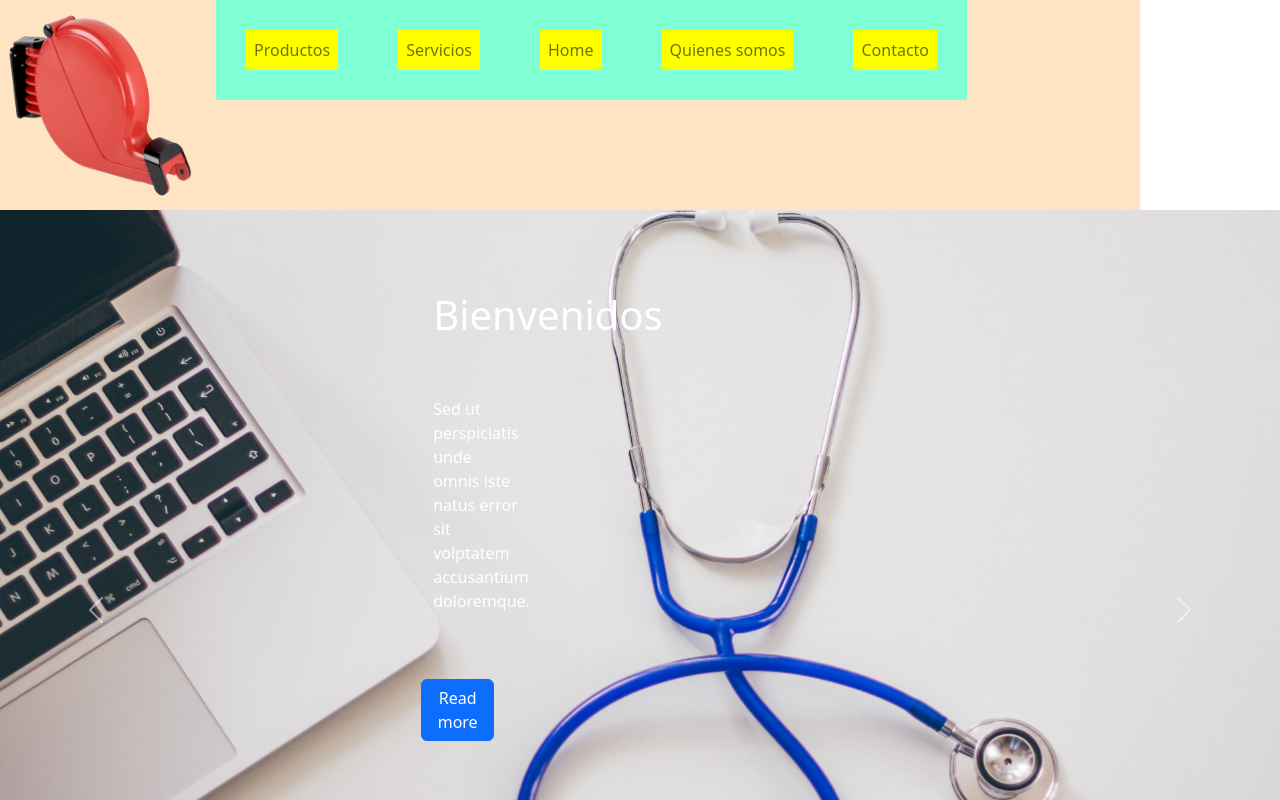
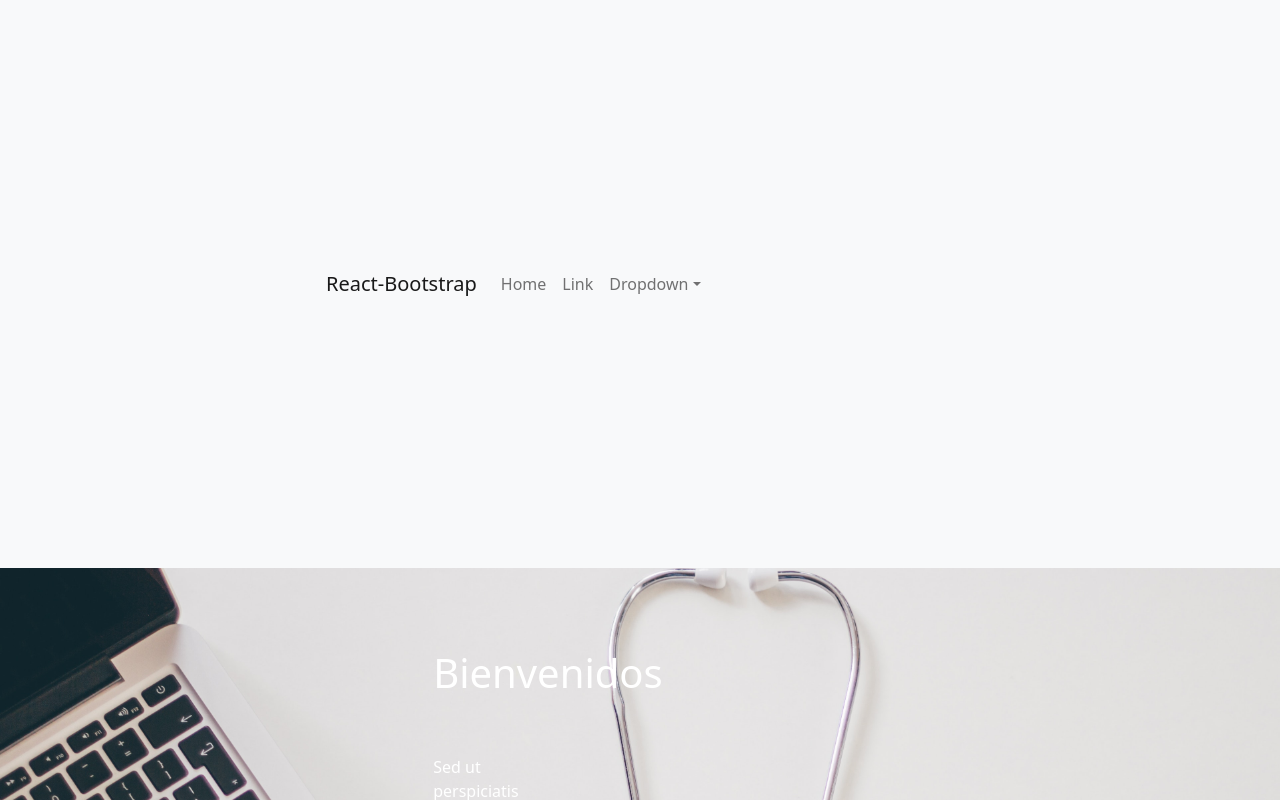
Before and after one commit to cdoller/turnero-front, a React (Create React App) app: page / in a window 1280 px wide. Shown: the top 800 px of the page. Built offline with nearby package versions, Linux system fonts and the light colour scheme.

Commit message:
nueva nav desde cero

```diff
--- a/src/assets/css/navbar.css
+++ b/src/assets/css/navbar.css
@@ -1,43 +1,44 @@
-.navbar {
-  width: 100vw;
+/*
+.navbar{
+    width:100vw;
     margin: 0px;
     padding: 0px;
     box-sizing: content-box;
-}
-.navbar .navbar-collapse {
+
+    .navbar-collapse {
         display: flex;
         justify-content: space-between;
-}
-.navbar .container {
+
+
+    .container{
         box-sizing: content-box;
         background-color: bisque;
-  width: 100vw;
-  align-items: flex-start;
         margin: 0px;
         padding: 0px;
     }
-.navbar .me-auto {
+
+    .me-auto{
         background-color: aquamarine;
-  justify-content: right;
     }
-.navbar .nav-link {
+
+    .nav-link{
         display: flex;
         justify-content: space-between;
         background-color: yellow;
         margin: 30px;
         padding: 20px;
+
     }
-.navbar .nav-link:hover {
-  border-bottom: 3px salmon solid;
-  font-weight: bold;
-  color: orange;
-}
-.navbar .navbar-toggler {
-  margin: auto;
-  padding: 20px;
-}
-.navbar .aLink {
+    .aLink{
         padding: 8px;
         align-items: center;
         justify-content: center;
+        &:hover {
+            border-bottom: 3px salmon solid;
+            font-weight: bold;
+            color: $seconday-color;
             }
+        }
+}
+
+}*/
--- a/src/assets/sass/navbar.scss
+++ b/src/assets/sass/navbar.scss
@@ -2,59 +2,47 @@
 @import './variables/font';
 @import './mixins/animaciones';
 
-
+/*
 .navbar{
     width:100vw;
     margin: 0px;
     padding: 0px;
     box-sizing: content-box;
 
-    .navbar-collapse{
+    .navbar-collapse {
         display: flex;
-        justify-content:space-between;
+        justify-content: space-between;
 
-    }
 
     .container{
         box-sizing: content-box;
         background-color: bisque;
-        width:100vw;
-        align-items: flex-start;
         margin: 0px;
         padding: 0px;
     }
 
     .me-auto{
         background-color: aquamarine;
-        justify-content: right;
-
     }
 
     .nav-link{
         display: flex;
         justify-content: space-between;
         background-color: yellow;
-
         margin: 30px;
         padding: 20px;
+
+    }
+    .aLink{
+        padding: 8px;
+        align-items: center;
+        justify-content: center;
         &:hover {
             border-bottom: 3px salmon solid;
             font-weight: bold;
             color: $seconday-color;
             }
-    }
+        }
+}
 
-    .navbar-toggler{
-        margin: auto;
-        padding: 20px;
-
-    }
-
-    .aLink{
-        padding: 8px;
-        align-items: center;
-        justify-content: center;
-    }
-
-
-}
+}*/
--- a/src/components/Navbar.js
+++ b/src/components/Navbar.js
@@ -4,7 +4,7 @@
 import '../assets/css/navbar.css';
 import imgTurnero from '../assets/statics/logoTurnero.png'
 
-function NavRB() {
+const NavRB = ({handleClick}) => {
   return (
     <Navbar  expand="lg">
       <Container>
@@ -19,11 +19,11 @@
         <Navbar.Toggle aria-controls="basic-navbar-nav" />
         <Navbar.Collapse id="basic-navbar-nav">
           <Nav className="me-auto">
-            <Nav.Link className='aLink' href="#link">Productos</Nav.Link>
-            <Nav.Link className='aLink' href="#link">Servicios</Nav.Link>
-            <Nav.Link className='aLink' href="#link">Home</Nav.Link>
-            <Nav.Link className='aLink' href="#link">Quienes somos</Nav.Link>
-            <Nav.Link className='aLink' href="#link">Contacto</Nav.Link>
+            <Nav.Link className='aLink' onClick={()=>handleClick}>Productos</Nav.Link>
+            <Nav.Link className='aLink' onClick={()=>handleClick}>Servicios</Nav.Link>
+            <Nav.Link className='aLink' onClick={()=>handleClick}>Home</Nav.Link>
+            <Nav.Link className='aLink' onClick={()=>handleClick}>Quienes somos</Nav.Link>
+            <Nav.Link className='aLink' onClick={()=>handleClick}>Contacto</Nav.Link>
           </Nav>
         </Navbar.Collapse>
       </Container>
--- /dev/null
+++ b/src/components/NavbarBootstrap.js
@@ -0,0 +1,38 @@
+import Container from 'react-bootstrap/Container';
+import Nav from 'react-bootstrap/Nav';
+import Navbar from 'react-bootstrap/Navbar';
+import NavDropdown from 'react-bootstrap/NavDropdown';
+
+
+const NavBar = () => {
+    return(
+        <>
+
+            <Navbar bg="light" expand="lg">
+            <Container>
+                <Navbar.Brand href="#home">React-Bootstrap</Navbar.Brand>
+                <Navbar.Toggle aria-controls="basic-navbar-nav" />
+                <Navbar.Collapse id="basic-navbar-nav">
+                <Nav className="me-auto">
+                    <Nav.Link href="#home">Home</Nav.Link>
+                    <Nav.Link href="#link">Link</Nav.Link>
+                    <NavDropdown title="Dropdown" id="basic-nav-dropdown">
+                    <NavDropdown.Item href="#action/3.1">Action</NavDropdown.Item>
+                    <NavDropdown.Item href="#action/3.2">
+                        Another action
+                    </NavDropdown.Item>
+                    <NavDropdown.Item href="#action/3.3">Something</NavDropdown.Item>
+                    <NavDropdown.Divider />
+                    <NavDropdown.Item href="#action/3.4">
+                        Separated link
+                    </NavDropdown.Item>
+                    </NavDropdown>
+                </Nav>
+                </Navbar.Collapse>
+            </Container>
+            </Navbar>
+        </>
+    )
+}
+
+export default NavBar
--- a/src/containers/Home.js
+++ b/src/containers/Home.js
@@ -1,12 +1,22 @@
 import '../assets/css/Home.css'
 import Carrousel from '../components/Carrousel'
 import Navbar from '../components/Navbar'
+import { useState, useEffect } from 'react'
+import NavbarBootstrap from '../components/NavbarBootstrap'
 
 const Home = ()=>{
+    const [item, setItem] = useState(1);
+
+    const handleClick =(clickedItem)=> {
+        setItem(clickedItem)
+    }
+
 
     return (
+
         <div className= 'Home' >
-        <Navbar></Navbar>
+        <NavbarBootstrap></NavbarBootstrap>
+        {/*<Navbar handleClick={handleClick}/>*/ }
         <Carrousel ></Carrousel>
         </div>
     )
```
Lines whose indentation alone changed are shown as unchanged.
